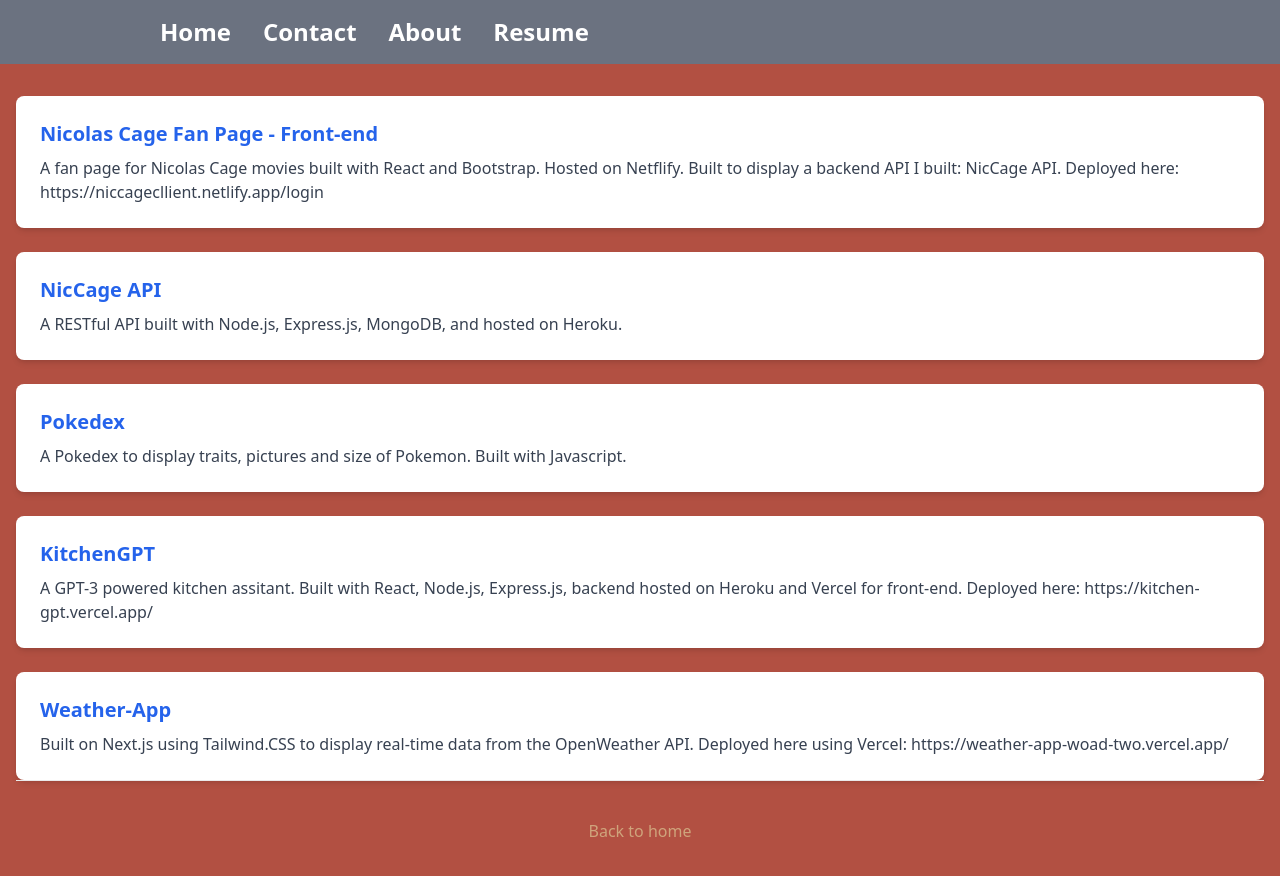
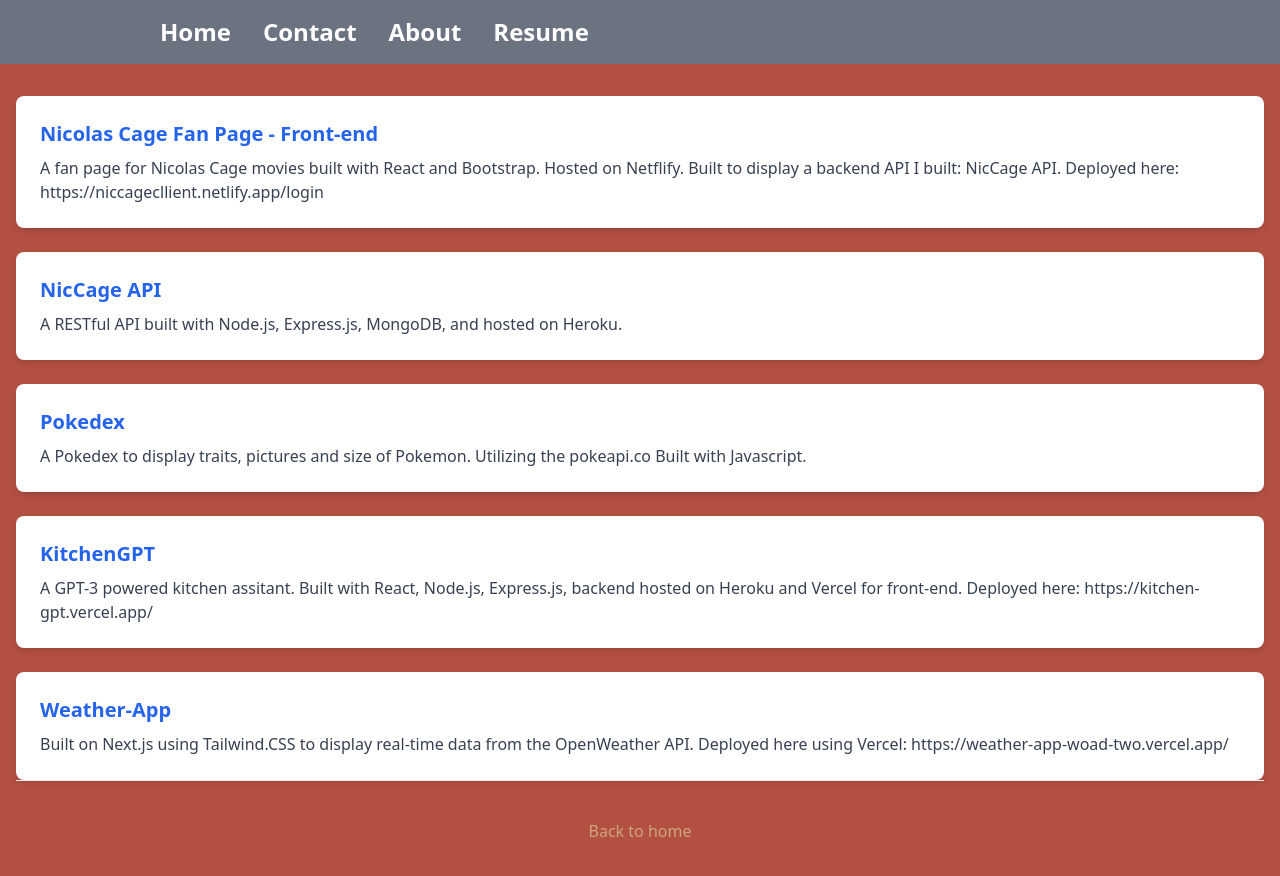
Before and after one commit to jonathankerth/my-portfolio, a Next.js app: page /Projects in a window 1280 px wide. Shown: the top 876 px of the page. Built offline with nearby package versions, Linux system fonts and the light colour scheme.

Commit message:
update pokedex description

```diff
--- a/src/pages/Projects.js
+++ b/src/pages/Projects.js
@@ -85,7 +85,7 @@ const projects = [
 		id: 3,
 		title: "Pokedex",
 		description:
-			"A Pokedex to display traits, pictures and size of Pokemon. Built with Javascript.",
+			"A Pokedex to display traits, pictures and size of Pokemon. Utilizing the pokeapi.co Built with Javascript.",
 		link: "https://github.com/jonathankerth/pokemon-js",
 	},
 	{
```
